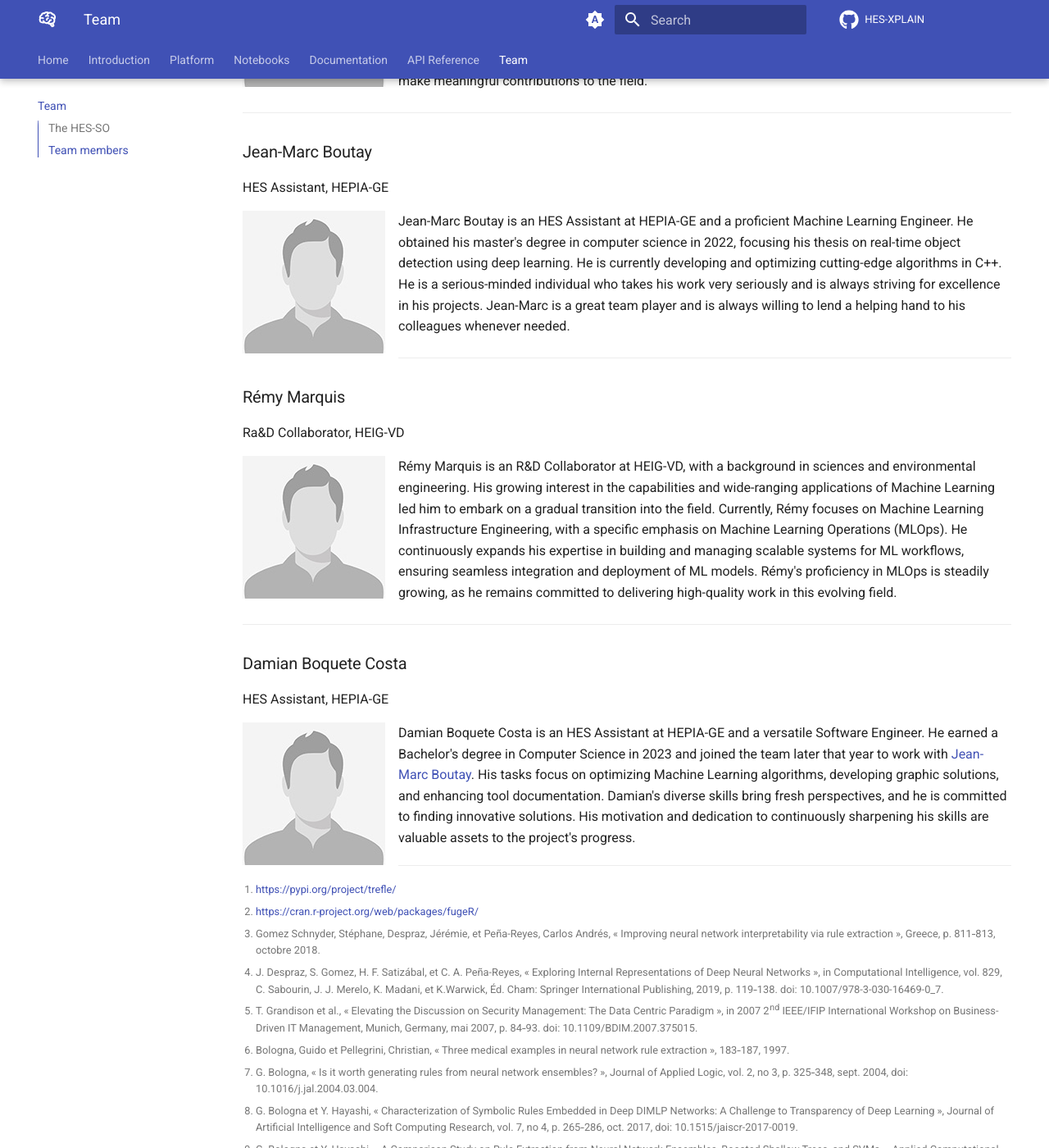
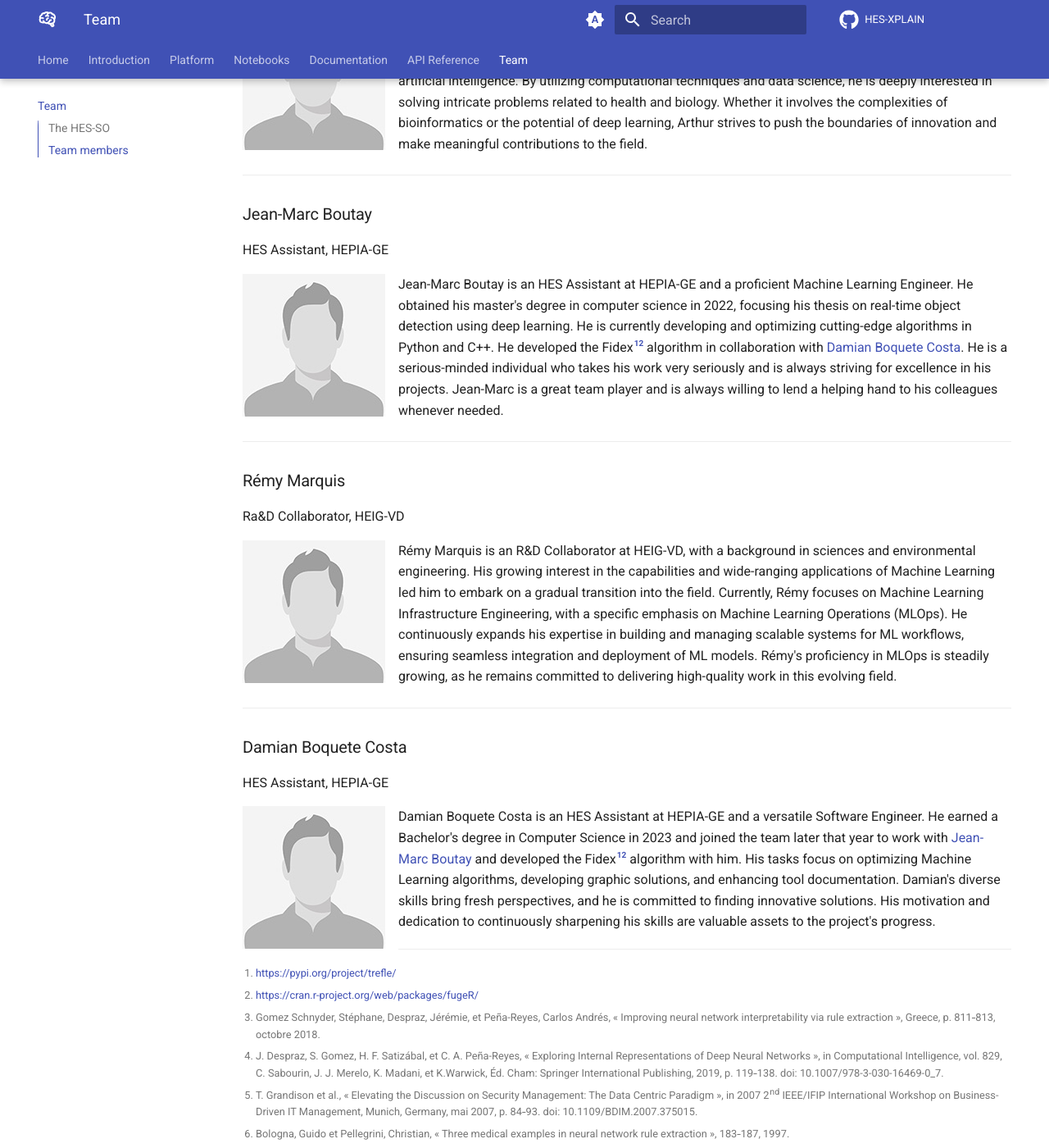
Before and after one commit to HES-XPLAIN/hes-xplain.github.io, an MkDocs documentation site: the page built from docs/team.md, in a window 1280 px wide and 1400 px high, scrolled down 2518 px. Shown: the whole window at 82% size. Built offline with MkDocs 1.6.1 and Material for MkDocs 9.7.7, drawn with Linux system fonts in a browser that asks for light colours; comment, search, counter and statistics services are not loaded; some of the changed text lies outside the part shown.

Commit message:
Upgrade references in Teams and doc

```diff
--- a/docs/team.md
+++ b/docs/team.md
@@ -100,9 +100,12 @@
 Multi-Layer Perceptrons (MLPs) was presented in [^8]. Subsequently, a comprehensive comparison
 of rule extraction techniques was proposed for 25 classification problems [^9]. The compared models
 were ensembles of DIMLPs, ensembles of decision trees and Support Vector Machines (SVMs).
-Finally, in [^10] the rule extraction problem was tackled from a simple convolutional architecture with
-respect to textual data and melanoma images [^11]. Many of about 100 papers he has authored or
-co-authored are available on ResearchGate [^12].
+Later, in [^10] the rule extraction problem was tackled from a simple convolutional architecture with
+respect to textual data and melanoma images [^11]. Finally, in [^12], he introduced in collaboration
+with [Jean-Marc Boutay](#jean-marc-boutay) and [Damian Boquete Costa](#damian-boquete-costa), a newly developed
+algorithm called Fidex, as a significant advancement in rule extraction. Fidex is notably faster and
+capable of deriving rules from data trained by various models, including Convolutional Neural
+Networks (CNNs). Many of about 100 papers he has authored or co-authored are available on ResearchGate [^13].
 
 [^6]:
     Bologna, Guido et Pellegrini, Christian, « Three medical examples in neural network rule extraction »,
@@ -124,7 +127,12 @@
 [^11]:
     G. Bologna et S. Fossati, « A Two-Step Rule-Extraction Technique for a CNN », Electronics, vol. 9,
     no 6, p. 990, juin 2020, doi: 10.3390/electronics9060990.
-[^12]: https://www.researchgate.net/profile/Guido-Bologna
+[^12]:
+    G. Bologna, J.-M. Boutay, Q. Leblanc, et D. Boquete. « Fidex: An Algorithm for the Explainability
+    of Ensembles and SVMs », in International Work-Conference on the Interplay Between Natural and
+    Artificial Computation, p. 378388. Cham: Springer Nature Switzerland, may 2024,
+    doi: 10.1007/978-3-031-61137-7_35.
+[^13]: https://www.researchgate.net/profile/Guido-Bologna
 
 ***
 
@@ -168,7 +176,8 @@
 
 Jean-Marc Boutay is an HES Assistant at HEPIA-GE and a proficient Machine Learning Engineer. He obtained his
 master's degree in computer science in 2022, focusing his thesis on real-time object detection using deep learning.
-He is currently developing and optimizing cutting-edge algorithms in C++. He is a serious-minded individual who
+He is currently developing and optimizing cutting-edge algorithms in Python and C++. He developed the Fidex[^12] algorithm
+in collaboration with [Damian Boquete Costa](#damian-boquete-costa). He is a serious-minded individual who
 takes his work very seriously and is always striving for excellence in his projects. Jean-Marc is a great team
 player and is always willing to lend a helping hand to his colleagues whenever needed.
 
@@ -197,7 +206,8 @@
 ![Team member](assets/images/team/generic.jpg){ align=left }
 
 Damian Boquete Costa is an HES Assistant at HEPIA-GE and a versatile Software Engineer. He earned a Bachelor's
-degree in Computer Science in 2023 and joined the team later that year to work with [Jean-Marc Boutay](#jean-marc-boutay).
-His tasks focus on optimizing Machine Learning algorithms, developing graphic solutions, and enhancing tool documentation.
-Damian's diverse skills bring fresh perspectives, and he is committed to finding innovative solutions. His motivation
-and dedication to continuously sharpening his skills are valuable assets to the project's progress.
+degree in Computer Science in 2023 and joined the team later that year to work with [Jean-Marc Boutay](#jean-marc-boutay)
+and developed the Fidex[^12] algorithm with him. His tasks focus on optimizing Machine Learning algorithms,
+developing graphic solutions, and enhancing tool documentation. Damian's diverse skills bring fresh perspectives,
+and he is committed to finding innovative solutions. His motivation  and dedication to continuously sharpening
+his skills are valuable assets to the project's progress.
```
Also changed, not shown: docs/documentation/references.md (+15 -0 lines).
